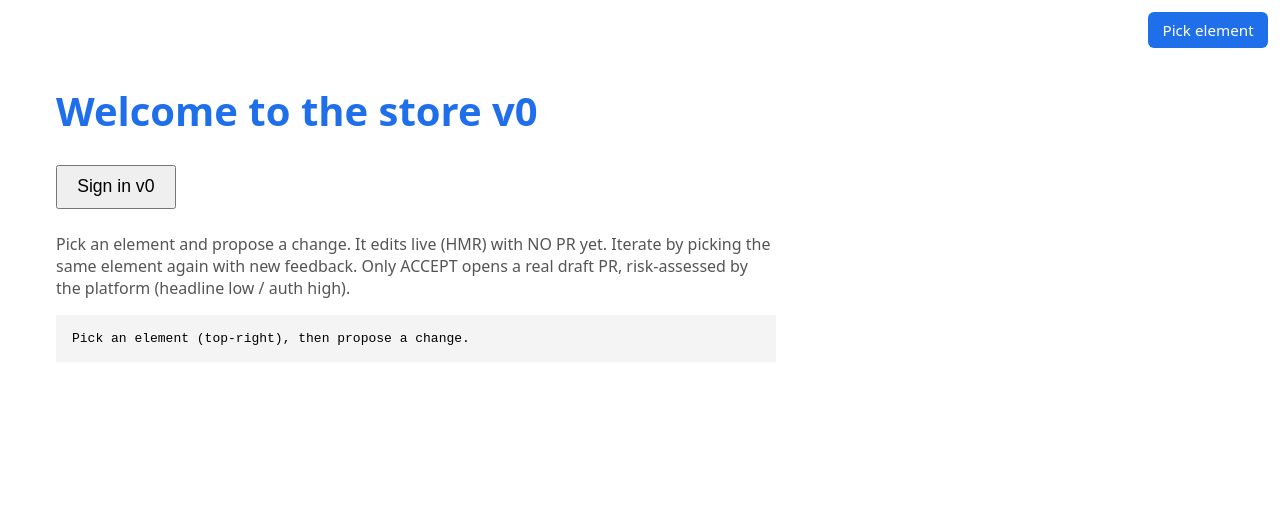
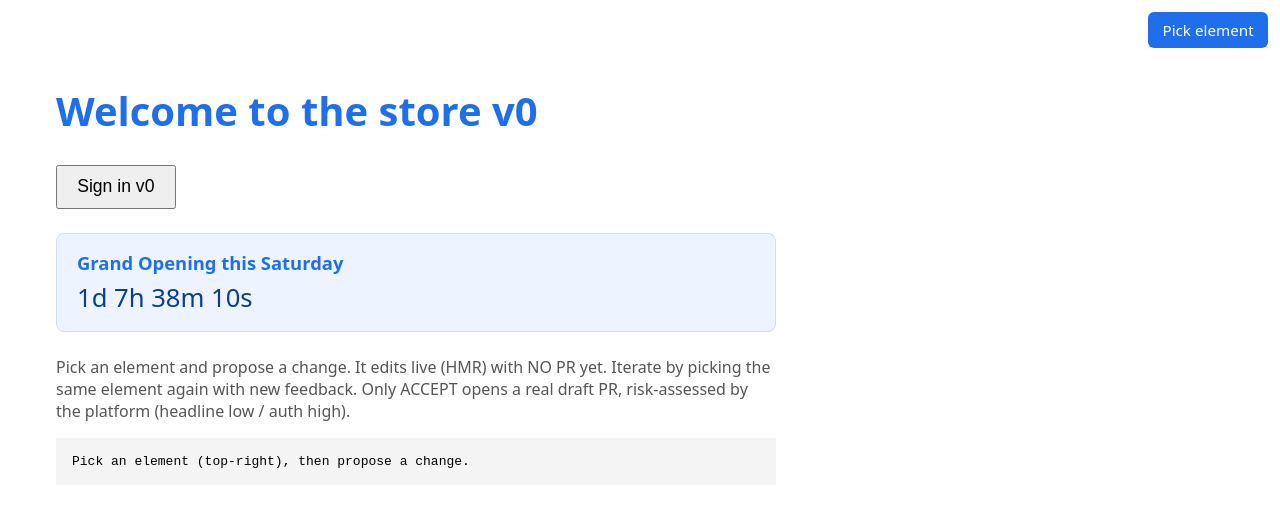
Before and after one commit to EmundoT/awc-frontdoor-demo, a React (Vite) app: page / in a window 1280 px wide. Shown: the top 506 px of the page. Built offline with nearby package versions, Linux system fonts and the light colour scheme.

Commit message:
round 1: add a live countdown banner to our Grand Opening this Saturday

```diff
--- a/src/App.jsx
+++ b/src/App.jsx
@@ -1,13 +1,39 @@
 // A small experiment. Pick an element, propose a change, iterate, accept.
-import { useState } from 'react'
+import { useState, useEffect } from 'react'
 import { AUTH_LABEL } from './auth/login-widget.jsx'
 
 const HEADLINE = 'Welcome to the store v0'
 const BASE = 'http://localhost:8788'
 
+// Next Saturday at midnight local time, computed from now.
+function nextSaturday() {
+  const now = new Date()
+  const d = new Date(now.getFullYear(), now.getMonth(), now.getDate())
+  const daysUntilSat = (6 - d.getDay() + 7) % 7 || 7
+  d.setDate(d.getDate() + daysUntilSat)
+  return d
+}
+
+function formatCountdown(ms) {
+  if (ms <= 0) return "It's here, doors are open!"
+  const totalSeconds = Math.floor(ms / 1000)
+  const days = Math.floor(totalSeconds / 86400)
+  const hours = Math.floor((totalSeconds % 86400) / 3600)
+  const minutes = Math.floor((totalSeconds % 3600) / 60)
+  const seconds = totalSeconds % 60
+  return `${days}d ${hours}h ${minutes}m ${seconds}s`
+}
+
 export default function App() {
   const [status, setStatus] = useState('Pick an element (top-right), then propose a change.')
   const [staged, setStaged] = useState(false)   // a draft is staged (proposed, not yet accepted)
+  const [target] = useState(() => nextSaturday())
+  const [remaining, setRemaining] = useState(() => target - new Date())
+
+  useEffect(() => {
+    const id = setInterval(() => setRemaining(target - new Date()), 1000)
+    return () => clearInterval(id)
+  }, [target])
 
   async function post(path, body) {
     const res = await fetch(BASE + path, {
@@ -53,6 +79,16 @@ export default function App() {
       <button id="auth-btn" data-awc-src="src/auth/login-widget.jsx" data-awc-const="AUTH_LABEL"
         style={{ fontSize: '1.1rem', padding: '0.6rem 1.2rem' }}>{AUTH_LABEL}</button>
 
+      <div id="grand-opening-banner" style={{
+        marginTop: '1.5rem', padding: '1rem 1.25rem', borderRadius: 8,
+        background: '#eef4ff', border: '1px solid #cdddff', color: '#1f6feb',
+      }}>
+        <div style={{ fontSize: '1.15rem', fontWeight: 600 }}>Grand Opening this Saturday</div>
+        <div style={{ marginTop: '0.35rem', fontSize: '1.6rem', fontVariantNumeric: 'tabular-nums', color: '#0b3d91' }}>
+          {formatCountdown(remaining)}
+        </div>
+      </div>
+
       <p style={{ marginTop: '1.5rem', color: '#555' }}>
         Pick an element and propose a change. It edits live (HMR) with NO PR yet. Iterate by
         picking the same element again with new feedback. Only ACCEPT opens a real draft PR,
```
